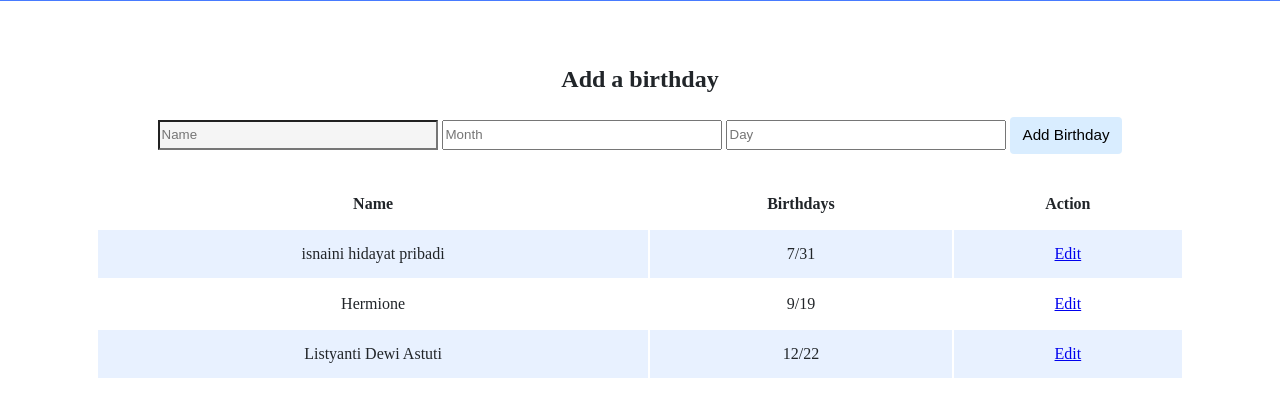
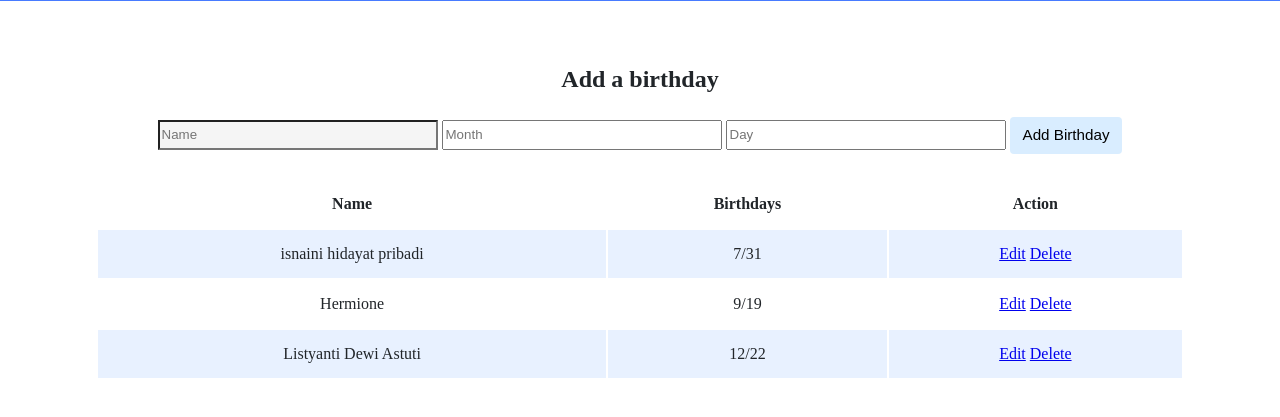
Before and after one commit to Rekitonei/birthdays, a Flask app: page / in a window 1280 px wide. Shown: the part 199-616 px from the top of the page. Run offline with Flask 3, Linux system fonts and the light colour scheme; some libraries are stand-ins or nearby versions.

Commit message:
18/10/2023

```diff
--- a/app.py
+++ b/app.py
@@ -54,3 +54,7 @@ def edit_data(id):
         db.execute('UPDATE birthdays set name = ?, month = ?, day = ? where id = ?', bday_name, bday_month, bday_day, id)
         # kembali ke halaman home
         return redirect("/")
+@app.route("/delete/<id>", methods=["GET"])
+def delete(id):
+    db.execute("delete from birthdays where id = ?", id)
+    return redirect("/")
--- a/templates/index.html
+++ b/templates/index.html
@@ -58,6 +58,7 @@
                             <td>{{ birthday.month }}/{{ birthday.day }}</td>
                             <td>
                                 <a href="/edit/{{ birthday ['id']}}">Edit</a>
+                                <a href="/delete/{{ birthday ['id'] }}" onclick="return confirm ('Anda yakin ingin menghapus kenangan ini');">Delete</a>
                             </td>
                         </tr>
                         <!-- akhir dari perulangan -->
```
Also changed, not shown: birthdays.db.
